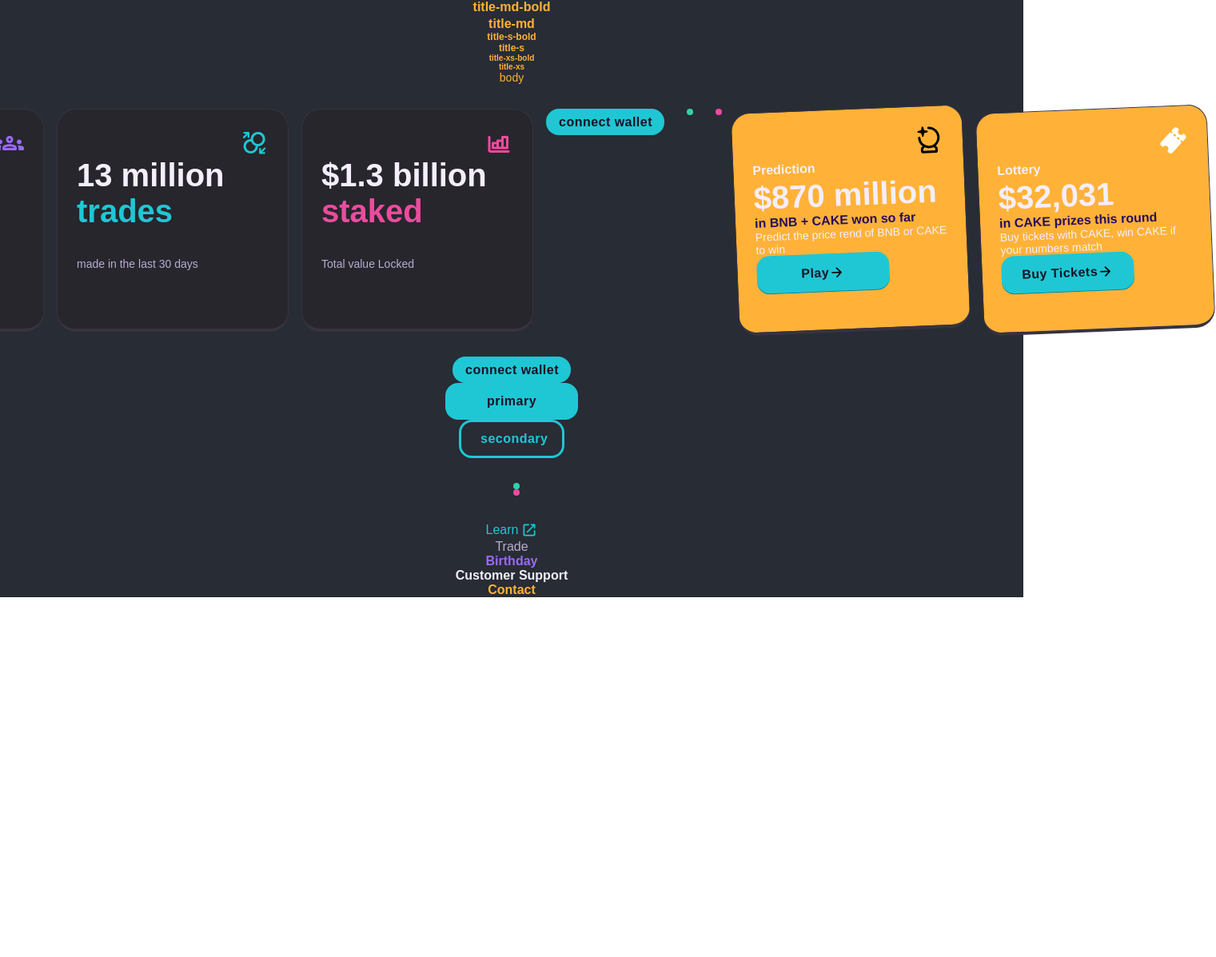
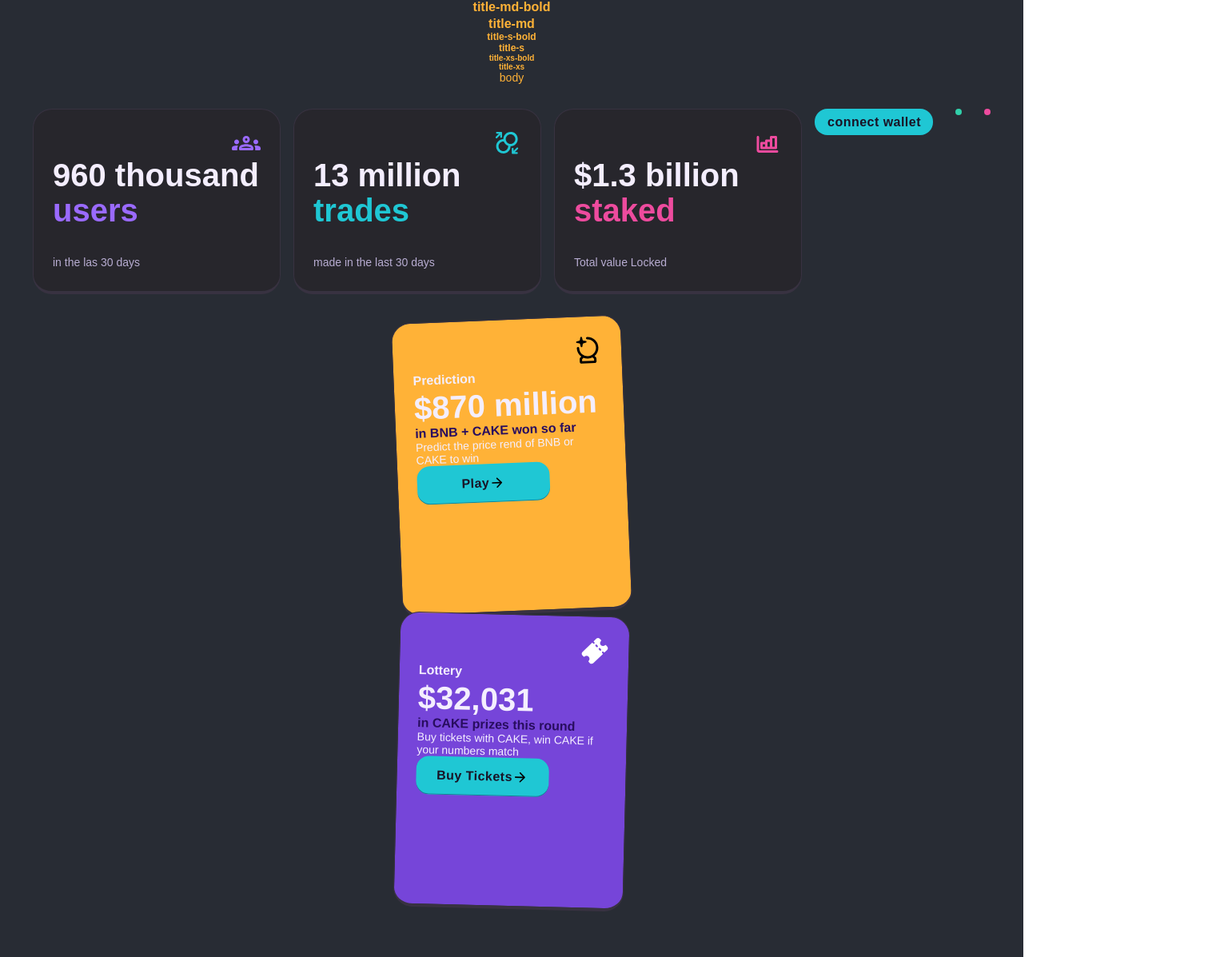
Before and after one commit to Develhope-e3/pancake-swap, a React (Create React App) app: page / in a window 1280 px wide. Shown: the part 255-1452 px from the top of the page at 80% size, 1521 px wide, since content can reach past the window. Before the commit the page ends 1002 px from the top, so only its background shows below. Built offline with nearby package versions, Linux system fonts and the light colour scheme.

Commit message:
refactor: styles of cardCTA, dataCTA and element cardCTA

```diff
--- a/src/App.js
+++ b/src/App.js
@@ -6,7 +6,7 @@
 import { CardCTA } from "./componentes/Cards/CardCTA";
 import { dataCardCTA } from "./data/dataCardCTA.js";
 import { Button } from "./componentes/Button/Button.js";
-import { ButtonPrimary } from "./componentes/ButtonPrimary/ButtonPrimary.js"
+import { ButtonPrimary } from "./componentes/ButtonPrimary/ButtonPrimary.js";
 import { ButtonSecondary } from "./componentes/ButtonSecondary/ButtonSecondary.js";
 import Link from "./componentes/Link/Link.js";
 import Texto from "./componentes/Texto/Texto.js";
@@ -107,11 +107,13 @@
           />
           <Puntos className="punto-verde" />
           <Puntos className="punto-rosa" />
+        </div>
+        <br />
         {dataCardCTA &&
           dataCardCTA.map((card) => {
             return (
               <CardCTA
-                  isTransform={"cta-card-yellow"}
+                style={card.style}
                 icon={card.icon}
                 prelude={card.prelude}
                 title={card.title}
@@ -123,20 +125,7 @@
               />
             );
           })}
-{/*           {dataCardCTA &&
-            dataCardCTA.map((card) => {
-              return (
-                <CardCTA
-                  isTransform={"cta-card-violet"}
-                  icon={card.icon}
-                  title={card.title}
-                  subtitle={card.subtitle.text}
-                  color={card.subtitle.color}
-                  body={card.body}
-                />
-              );
-            })} */}
-        </div>
+        <br />
         <br />
         <Button
           esPrimario={true}
--- a/src/componentes/ButtonPrimary/ButtonPrimary.js
+++ b/src/componentes/ButtonPrimary/ButtonPrimary.js
@@ -9,12 +9,13 @@
  * @returns Estructura HTML
  */
 
-export const ButtonPrimary = ({ texto, onClick, className, svg }) => {
+export const ButtonPrimary = ({ texto, onClick, className, svg, color }) => {
 //   const className = esPrimario ? "primario" : "secundario";
 
   return (
     <button className={className} onclick={onClick}>
       {texto}
+      {color}
       {svg && svg}
     </button>
   );
--- a/src/componentes/Cards/CardCTA.js
+++ b/src/componentes/Cards/CardCTA.js
@@ -1,4 +1,5 @@
 import "./CardCTA.scss";
+import "../Cards/PrimaryCard.scss";
 import Texto from "../Texto/Texto.js";
 import ButtonPrimary from "../ButtonPrimary/ButtonPrimary";
 
@@ -15,7 +16,7 @@
 /**
  * TODO crear una variable para ver si es una card transform o no, así le agregamos el siguiente style: transform: rotate(-2.36deg); y fijarse cómo conectarlo a la data para asignarle el className
  *
- *                isTransform={"cta-card-yellow"}
+                  style={card.style}
                   icon={card.icon}
                   prelude={card.prelude}
                   title={card.title}
@@ -27,7 +28,7 @@
  */
 
 export const CardCTA = ({
-  isTransform,
+  style,
   icon,
   prelude,
   title,
@@ -35,17 +36,15 @@
   subtitleColor,
   body,
   button,
-  buttonColor
+  buttonColor,
 }) => {
-  const className = isTransform ? "cta-card-yellow" : "cta-card-violet";
-
   return (
-    <div className={className}>
+    <div className="flex-row-container">
+      <div className={style}>
         <div className="cta-card-icon">{icon}</div>
         <Texto label={prelude} size={"title-md-bold"} />
         <div>
           <Texto label={title} size={"title-card"} />
-        {/* <h2 className="cta-card-title">{title}</h2> */}
           <Texto label={subtitle} size={"title-md"} color={subtitleColor} />
         </div>
         <Texto label={body} size={"body"} />
@@ -53,6 +52,7 @@
           <ButtonPrimary
             className={"button-primary-card"}
             texto={button}
+            color={buttonColor}
             svg={
               <svg
                 viewBox="0 0 24 24"
@@ -66,7 +66,7 @@
             }
             onClick={""}
           />
-
+        </div>
       </div>
     </div>
   );
--- a/src/componentes/Cards/CardCTA.scss
+++ b/src/componentes/Cards/CardCTA.scss
@@ -2,10 +2,11 @@
   display: flex;
   flex-flow: column wrap;
   justify-content: flex-start;
-  flex: 1 1 0%;
+  flex: 1;
   text-align: start;
 
-  width: 260px;
+  width: 288px;
+  height: 369px;
 
   box-sizing: border-box;
 
@@ -33,10 +34,11 @@
   display: flex;
   flex-flow: column wrap;
   justify-content: flex-start;
-  flex: 1 1 0%;
+  flex: 1;
   text-align: start;
 
-  width: 260px;
+  width: 288px;
+  height: 369px;
 
   box-sizing: border-box;
 
--- a/src/componentes/Cards/PrimaryCard.js
+++ b/src/componentes/Cards/PrimaryCard.js
@@ -16,8 +16,8 @@
     <div className="primary-card">
       <div className="primary-card-icon">{icon}</div>
       <div>
-        <Texto label={title} size={"title-card"} />
-        <Texto label={subtitle} size={"title-card"} color={color} />
+        <Texto label={title} size={"title-card-bold"} />
+        <Texto label={subtitle} size={"title-card-bold"} color={color} />
         <div className="primary-card-body">
           <Texto label={body} size={"body"} />
         </div>
--- a/src/data/dataCardCTA.js
+++ b/src/data/dataCardCTA.js
@@ -45,6 +45,6 @@
     subtitle: { text: "in CAKE prizes this round", color: "--color-card-text" },
     body: "Buy tickets with CAKE, win CAKE if your numbers match",
     button: { text: "Buy Tickets" },
-    style: "cta-card-yellow",
+    style: "cta-card-violet",
   },
 ];
```
Lines whose indentation alone changed are shown as unchanged.
